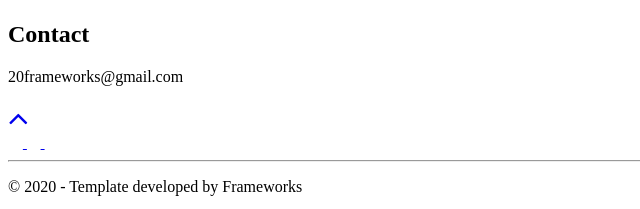
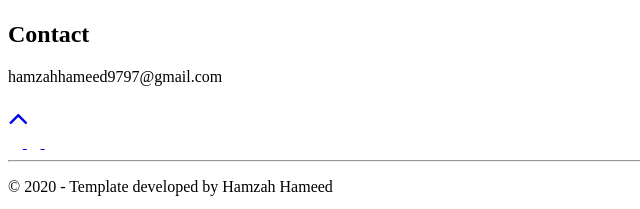
Before and after one commit to Hamzah9797/Resume, a website: page src/template.html in a window 1280 px wide. Shown: the part 8720-8929 px from the top of the page, 0-640 px from the left. Drawn offline with nearby package versions, Linux system fonts and the light colour scheme.

Commit message:
updated the email address

```diff
--- a/src/template.html
+++ b/src/template.html
@@ -424,7 +424,7 @@
       </h2>
       <div class="contact-wrapper">
         <p class="contact-wrapper__text">
-          20frameworks@gmail.com
+          hamzahhameed9797@gmail.com
         </p>
       </div>
     </div>
@@ -453,7 +453,7 @@
 
       <!-- If you give me some credit, will be huge for me :) -->
       <p class="footer__text">
-        © 2020 - Template developed by <a target="_blank">Frameworks</a>
+        © 2020 - Template developed by <a target="_blank">Hamzah Hameed</a>
         </a>
       </p>
     </div>
```
